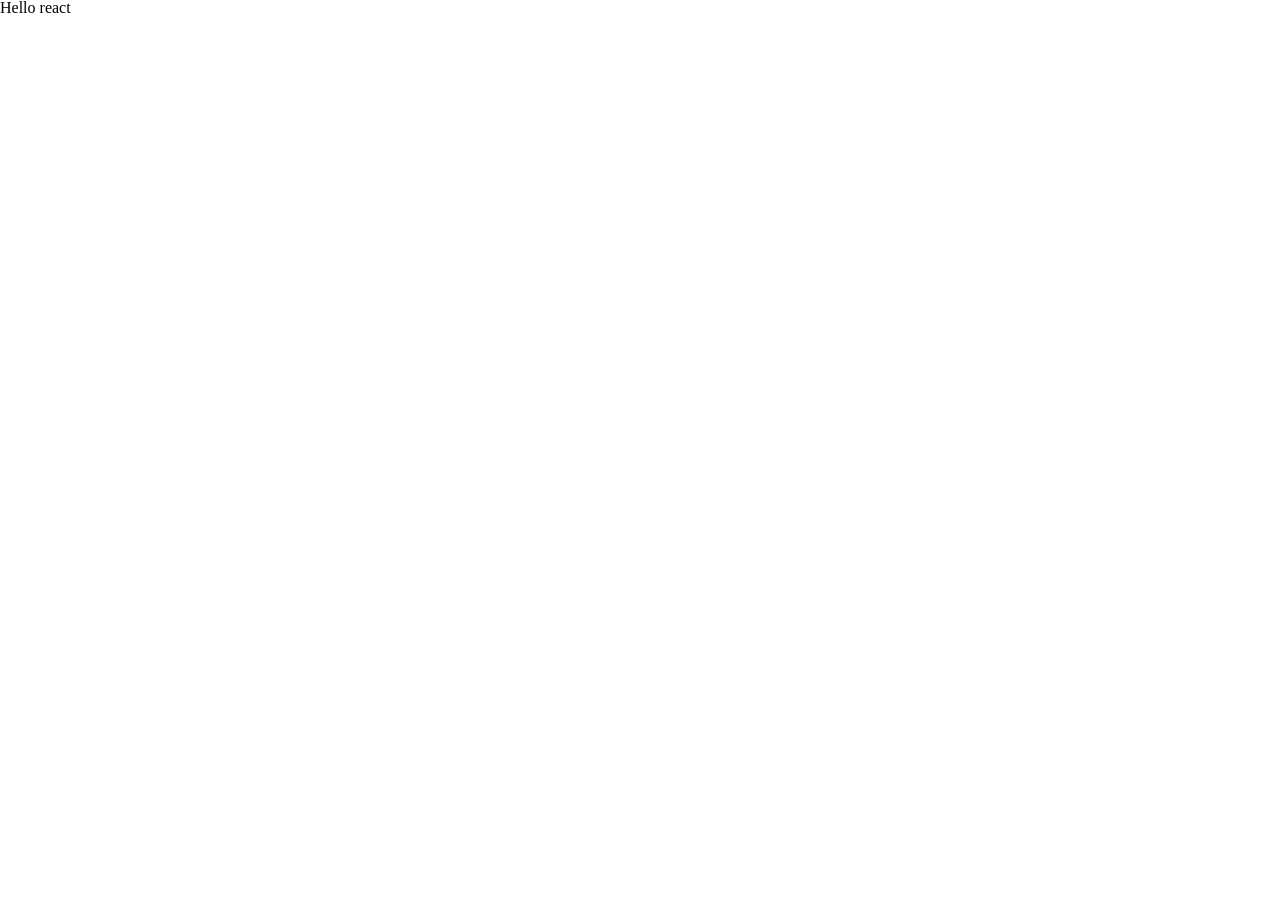
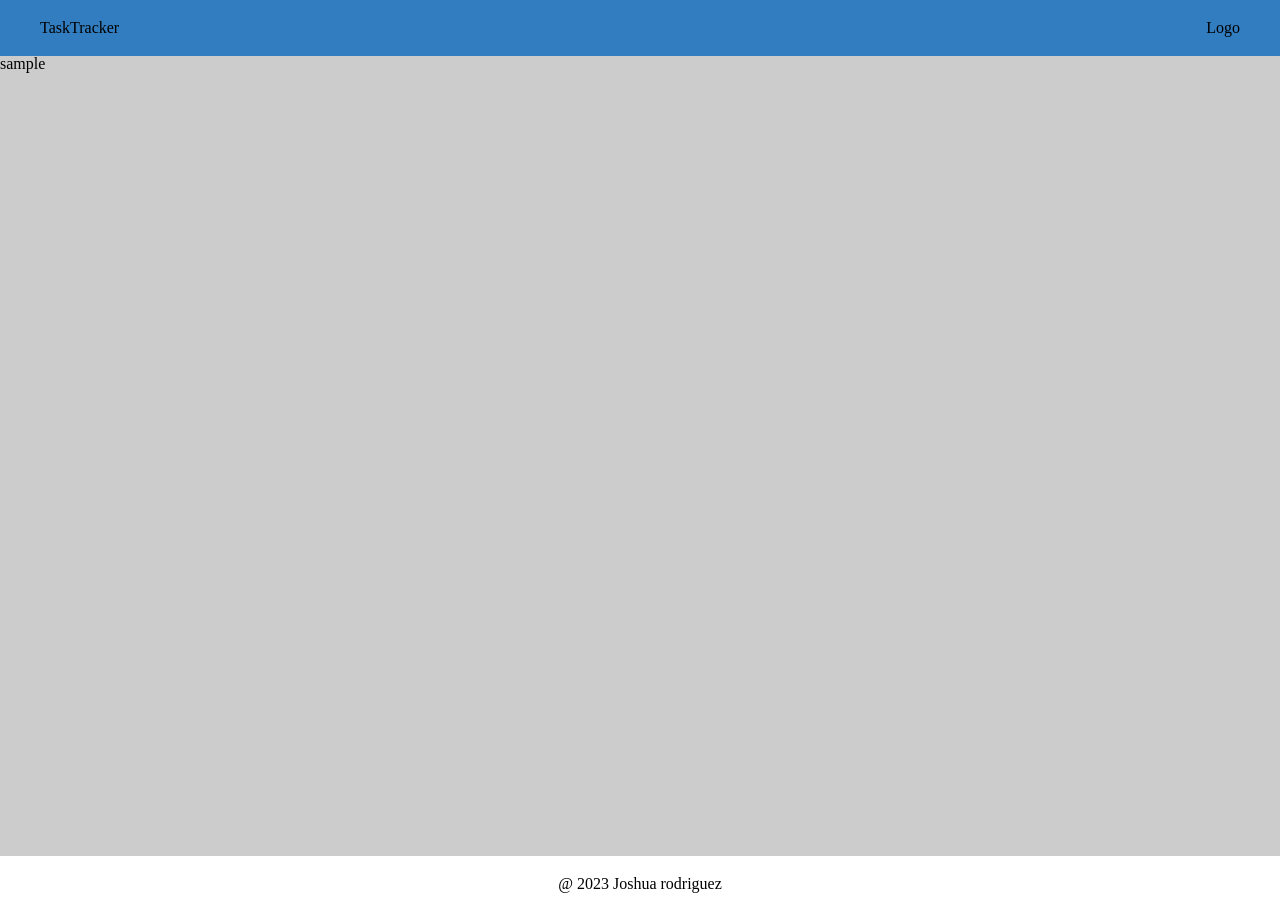
Before and after one commit to DataJoshua/react-flatstack, a React (Create React App) app: page / in a window 1280 px wide. Before the commit the page ends 800 px from the top, so only its background shows below. Built offline with nearby package versions, Linux system fonts and the light colour scheme.

Commit message:
HW01 finished Footer, Header and MainContent added

```diff
--- a/src/App.jsx
+++ b/src/App.jsx
@@ -1,8 +1,14 @@
+import Header from "./components/Header";
+import Footer from "./components/Footer";
+import MainContent from "./components/MainContent";
+
 const App = () => {
   return (
-    <div>
-      <h1>Hello react</h1>
-    </div>
+    <>
+      <Header projectName="TaskTracker" />
+      <MainContent />
+      <Footer />
+    </>
   );
 };
 
--- /dev/null
+++ b/src/components/Footer/index.jsx
@@ -0,0 +1,17 @@
+import styled from "styled-components";
+
+const Container = styled.footer`
+  display: flex;
+  justify-content: center;
+  padding: 20px 0px;
+`;
+
+const Footer = () => {
+  return (
+    <Container>
+      <p>&#64; 2023 Joshua rodriguez</p>
+    </Container>
+  );
+};
+
+export default Footer;
--- /dev/null
+++ b/src/components/Header/index.jsx
@@ -0,0 +1,23 @@
+import styled from "styled-components";
+
+const Nav = styled.section`
+  position: sticky;
+  top: 0;
+  display: flex;
+  justify-content: space-between;
+  align-items: center;
+  height: 20%;
+  background-color: #327dbf;
+  padding: 20px 40px;
+`;
+
+const Header = ({ projectName }) => {
+  return (
+    <Nav>
+      <h1>{projectName}</h1>
+      <h2>Logo</h2>
+    </Nav>
+  );
+};
+
+export default Header;
--- /dev/null
+++ b/src/components/MainContent/index.jsx
@@ -0,0 +1,16 @@
+import styled from "styled-components";
+
+const Container = styled.main`
+  height: 100vh;
+  background-color: #ccc;
+`;
+
+const MainContent = () => {
+  return (
+    <Container>
+      <p>sample</p>
+    </Container>
+  );
+};
+
+export default MainContent;
```
